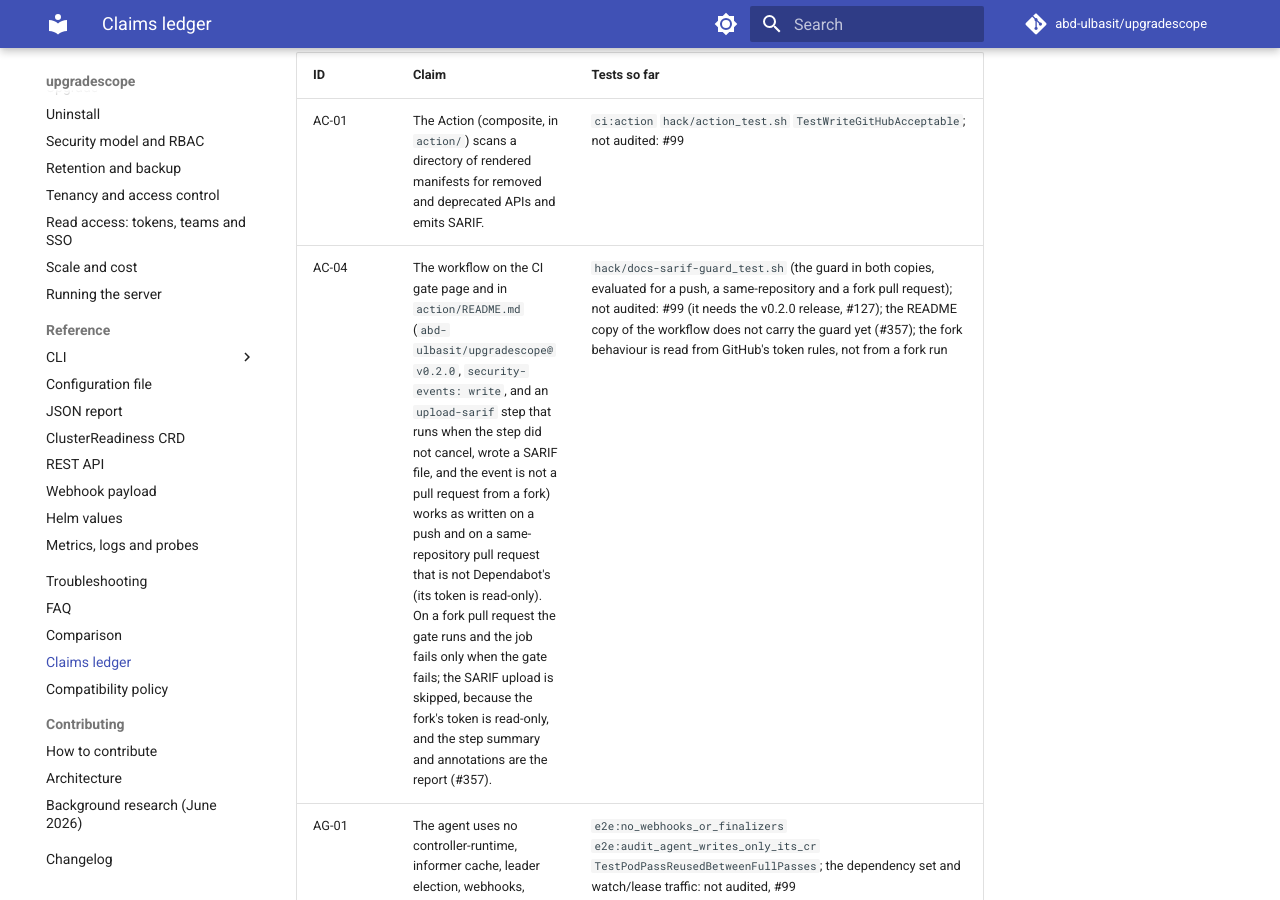
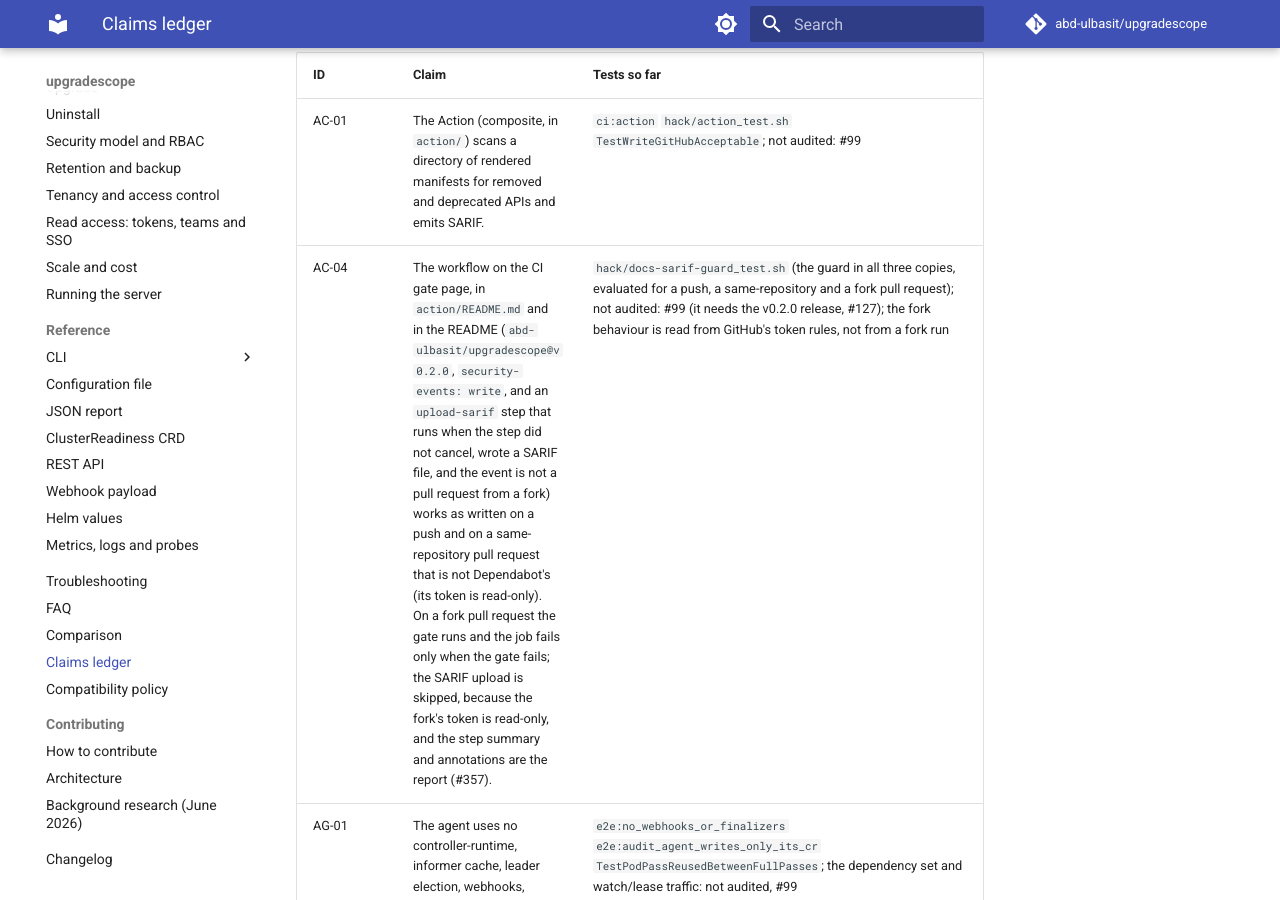
Before and after one commit to abd-ulbasit/upgradescope, an MkDocs documentation site: the page built from docs/claims.md, in a window 1280 px wide and 900 px high, scrolled down 98873 px. Built offline with MkDocs 1.6.1 and Material for MkDocs 9.7.7, drawn with Linux system fonts in a browser that asks for light colours; comment, search, counter and statistics services are not loaded.

Commit message:
docs(readme): the README's SARIF upload skips fork pull requests too
The README's CI-gate example uploaded SARIF on every event, so a fork's
pull request turned the job red on its read-only token. It now carries
the same guard as the CI gate page and the Action README, with the
pull_request_target warning and the Dependabot exclusion.
hack/docs-sarif-guard_test.sh checks the README copy as well, and AC-04
no longer says the README lacks the guard.

Refs #357

Co-Authored-By: Claude Fable 5 <noreply@anthropic.com>

```diff
--- a/docs/claims.md
+++ b/docs/claims.md
@@ -497,7 +497,7 @@ into a table above, or under repair, when its mission reports.
 | ID | Claim | Tests so far |
 |---|---|---|
 | AC-01 | The Action (composite, in `action/`) scans a directory of rendered manifests for removed and deprecated APIs and emits SARIF. | `ci:action` `hack/action_test.sh` `TestWriteGitHubAcceptable`; not audited: #99 |
-| AC-04 | The workflow on the CI gate page and in `action/README.md` (`abd-ulbasit/upgradescope@v0.2.0`, `security-events: write`, and an `upload-sarif` step that runs when the step did not cancel, wrote a SARIF file, and the event is not a pull request from a fork) works as written on a push and on a same-repository pull request that is not Dependabot's (its token is read-only). On a fork pull request the gate runs and the job fails only when the gate fails; the SARIF upload is skipped, because the fork's token is read-only, and the step summary and annotations are the report (#357). | `hack/docs-sarif-guard_test.sh` (the guard in both copies, evaluated for a push, a same-repository and a fork pull request); not audited: #99 (it needs the v0.2.0 release, #127); the README copy of the workflow does not carry the guard yet (#357); the fork behaviour is read from GitHub's token rules, not from a fork run |
+| AC-04 | The workflow on the CI gate page, in `action/README.md` and in the README (`abd-ulbasit/upgradescope@v0.2.0`, `security-events: write`, and an `upload-sarif` step that runs when the step did not cancel, wrote a SARIF file, and the event is not a pull request from a fork) works as written on a push and on a same-repository pull request that is not Dependabot's (its token is read-only). On a fork pull request the gate runs and the job fails only when the gate fails; the SARIF upload is skipped, because the fork's token is read-only, and the step summary and annotations are the report (#357). | `hack/docs-sarif-guard_test.sh` (the guard in all three copies, evaluated for a push, a same-repository and a fork pull request); not audited: #99 (it needs the v0.2.0 release, #127); the fork behaviour is read from GitHub's token rules, not from a fork run |
 | AG-01 | The agent uses no controller-runtime, informer cache, leader election, webhooks, finalizers or owner references. Its pod reads stay periodic lists: since #228 it lists the pods outside `kube-system` every `--pod-pass-every` ticks and reuses that pass's images and labels in between (PF-18), and the chart's role still grants no `watch`. | `e2e:no_webhooks_or_finalizers` `e2e:audit_agent_writes_only_its_cr` `TestPodPassReusedBetweenFullPasses`; the dependency set and watch/lease traffic: not audited, #99 |
 | AG-14 | The knowledge base moves only with the binary and the target only with a new upstream minor, with no Kubernetes event. | `TestResolveTargetsDefaultNextMinor` `TestDatasetVersion`; not audited: #99 |
 | AO-06 | Everything but control-plane skew works identically on managed and self-managed clusters (managed add-on images included). | `TestMatchAddOnsRealWorldImages` `TestCollectVersionsManagedClusterEmptyControlPlane`; not audited: #99 |
```
Also changed, not shown: README.md (+10 -1 lines), 1 other file.
